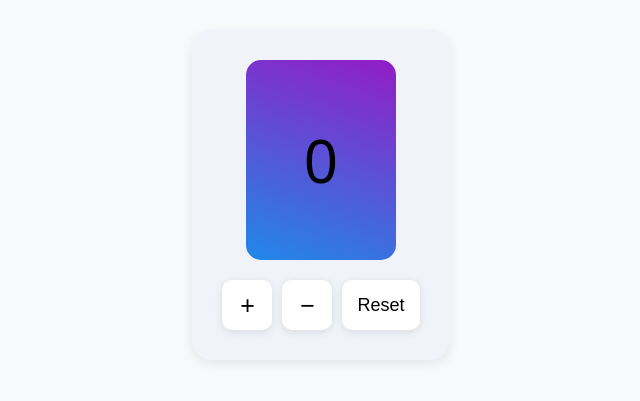
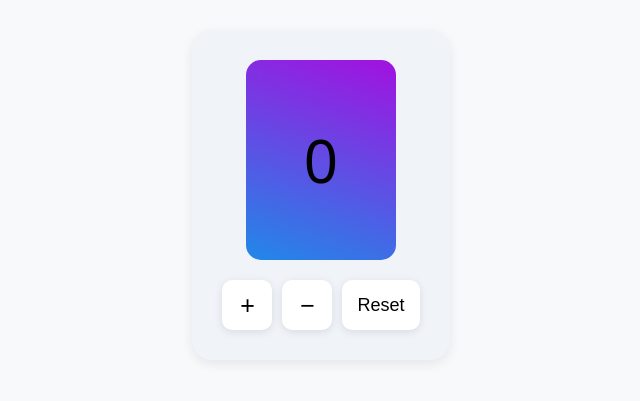
Before and after one commit to Veniela/counter, a plain HTML site: page index.html in a window 1280 px wide. Shown: the part 213-614 px from the top of the page, without its empty margins (319-959 px from the left). Drawn offline with Linux system fonts and the light colour scheme.

Commit message:
add changes color

```diff
--- a/styles.css
+++ b/styles.css
@@ -19,7 +19,7 @@ body {
     width: 150px;
     height: 200px;
     border-radius: 15px;
-    background: linear-gradient(200deg, #931cc6, #2188e8);
+    background: linear-gradient(200deg, #a211e0, #2188e8);
     display: flex;
     justify-content: center;
     align-items: center;
```
